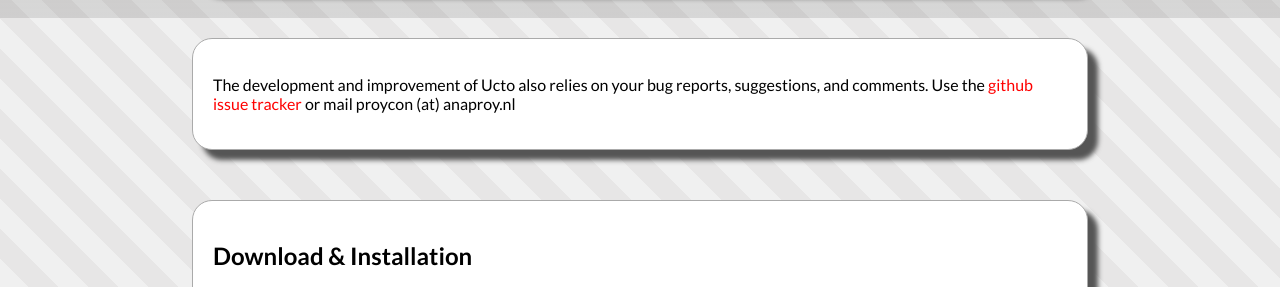
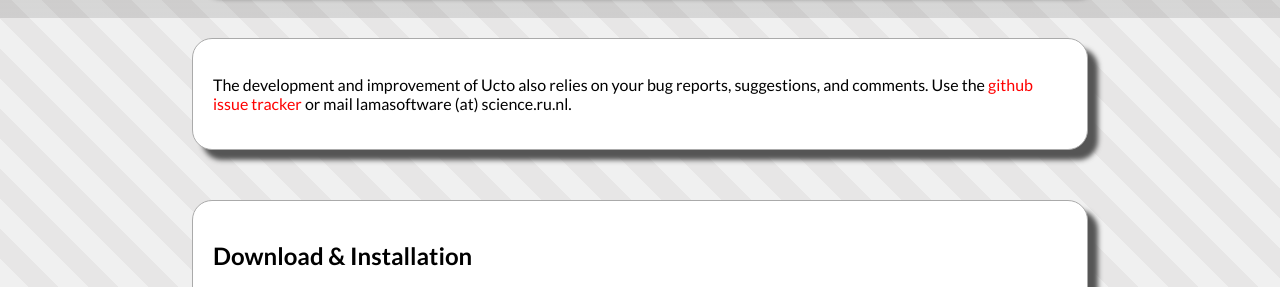
Before and after one commit to LanguageMachines/ucto, a Jekyll site: the page built from index.html, in a window 1280 px wide. Shown: the part 882-1169 px from the top of the page. Built offline with Jekyll 4.4.1, drawn with Linux system fonts in a browser that asks for light colours.

Commit message:
mail update

```diff
--- a/index.html
+++ b/index.html
@@ -40,7 +40,7 @@ extracredit: Cover photo by Jay Mantri
 <p>The development and improvement of Ucto also relies on your bug reports,
 suggestions, and comments. Use the <a
 href="https://github.com/LanguageMachines/ucto/issues">github issue tracker</a>
-or mail proycon (at) anaproy.nl</p>
+or mail lamasoftware (at) science.ru.nl.</p>
 
 </section>
 
```
